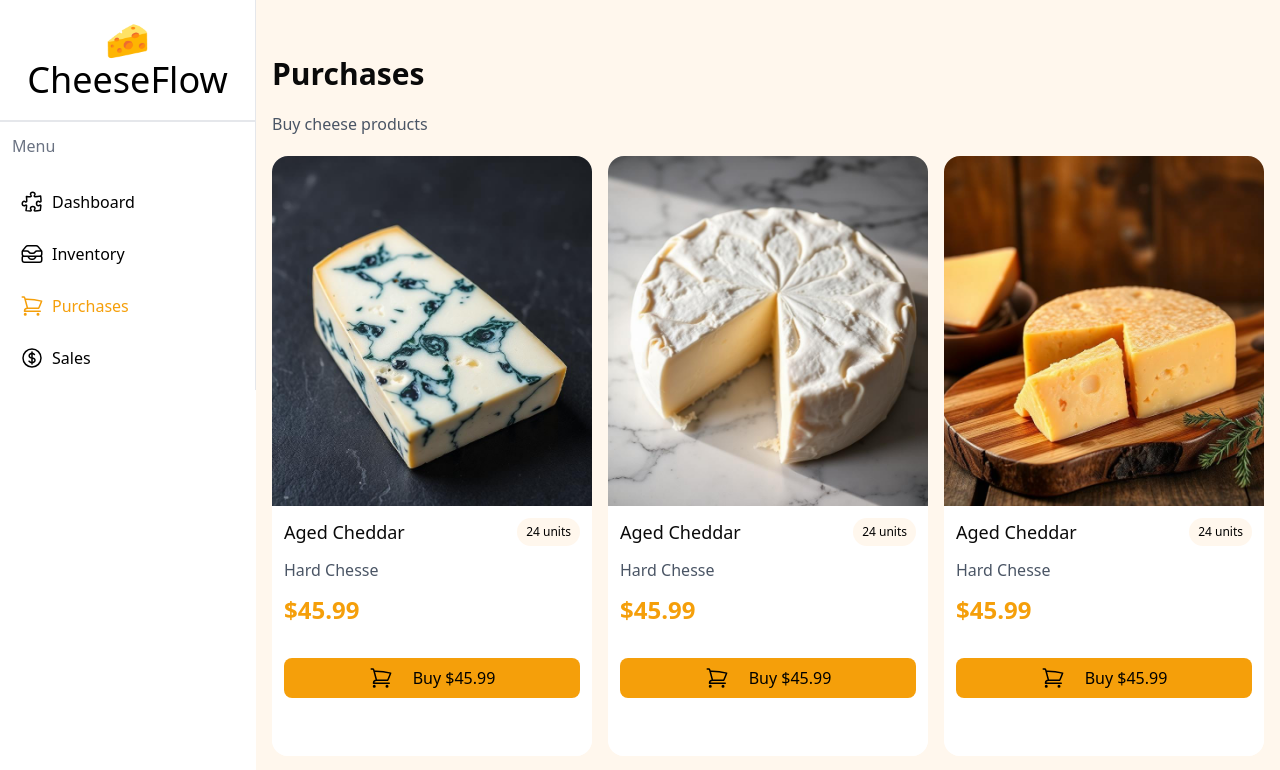
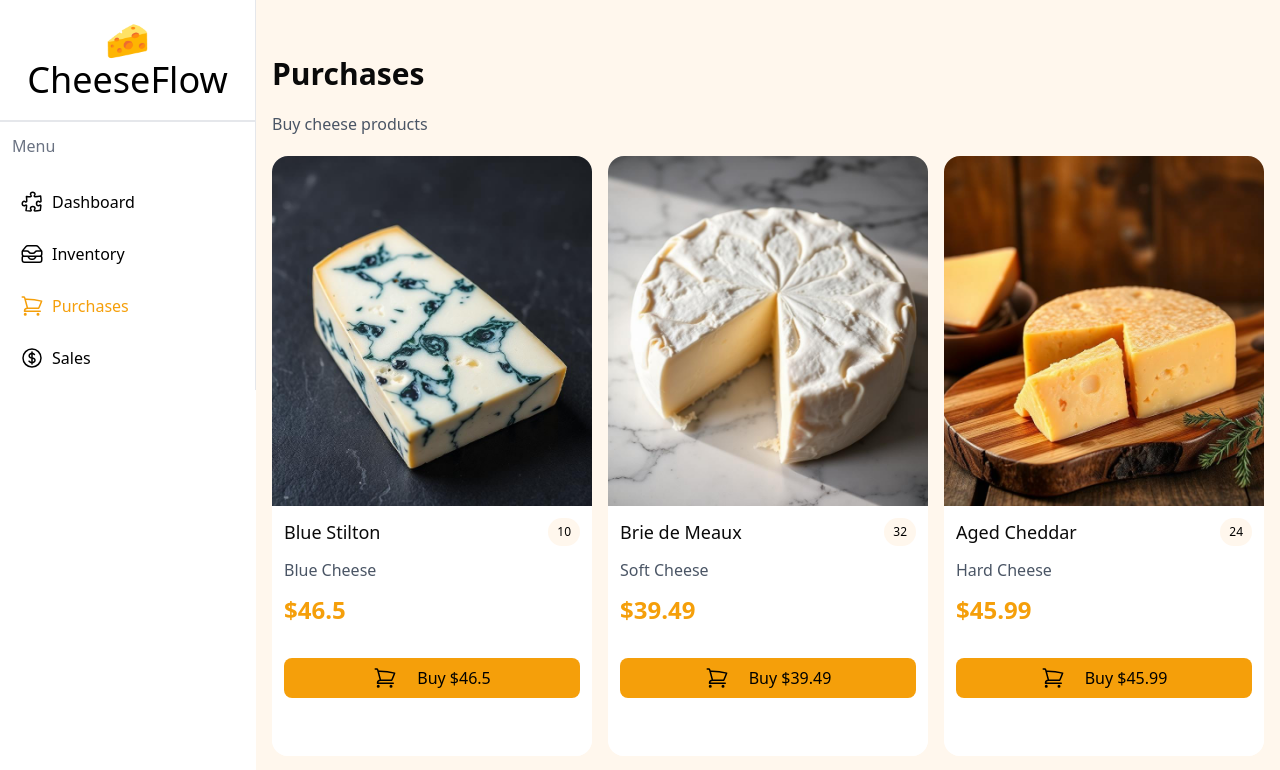
Before and after one commit to armandoherrera125/chesse-frontend, a React (Vite) app: page /purchases in a window 1280 px wide. Shown: the top 770 px of the page. Built offline with nearby package versions, Linux system fonts and the light colour scheme.

Commit message:
checkout completed

```diff
--- a/package.json
+++ b/package.json
@@ -18,10 +18,12 @@
     "class-variance-authority": "^0.7.1",
     "clsx": "^2.1.1",
     "lucide-react": "^0.544.0",
+    "next-themes": "^0.4.6",
     "react": "^19.1.1",
     "react-dom": "^19.1.1",
     "react-redux": "^9.2.0",
     "react-router": "^7.9.3",
+    "sonner": "^2.0.7",
     "tailwind-merge": "^3.3.1",
     "tailwindcss": "^4.1.14"
   },
--- a/src/ChesseApp.tsx
+++ b/src/ChesseApp.tsx
@@ -2,6 +2,7 @@ import { BrowserRouter } from "react-router"
 import { ChesseAppRouter } from "./router/ChesseAppRouter"
 import { Provider } from "react-redux"
 import { store } from "./store/store"
+import { Toaster } from "./components/ui/sonner"
 
 
 export const ChesseApp = () => {
@@ -9,6 +10,7 @@ export const ChesseApp = () => {
         <Provider store={store}>
             <BrowserRouter>
                 <ChesseAppRouter />
+                <Toaster richColors />
             </BrowserRouter>
         </Provider>
     )
--- a/src/chesse/components/PurchaseCard.tsx
+++ b/src/chesse/components/PurchaseCard.tsx
@@ -3,10 +3,18 @@ import { ShoppingCartIcon } from "@heroicons/react/24/outline";
 import { useNavigate } from "react-router";
 
 interface PurchaseCardProps {
-    imgName: string;
+    name: string;
+    type: string;
+    description: string;
+    price: number;
+    unitsAvailable: number;
+    weight: string;
+    country: string;
+    image: string;
+    slug: string;
 }
 
-export const PurchaseCard = ({ imgName }: PurchaseCardProps) => {
+export const PurchaseCard = ({ name, type, description, price, unitsAvailable, weight, country, image, slug, }: PurchaseCardProps) => {
     const navigate = useNavigate();
     return (
         <div className="w-full h-[600px] bg-white rounded-2xl flex flex-col overflow-hidden">
@@ -14,7 +22,7 @@ export const PurchaseCard = ({ imgName }: PurchaseCardProps) => {
             <div className="h-[350px] overflow-hidden">
                 <img
                     className="w-full h-full object-cover transform transition-transform duration-500 hover:scale-110 cursor-pointer"
-                    src={imgName}
+                    src={`${image}`}
                     alt=""
                 />
             </div>
@@ -22,20 +30,20 @@ export const PurchaseCard = ({ imgName }: PurchaseCardProps) => {
             {/* Contenido: ocupa mitad inferior */}
             <div className="h-[250px] bg-white w-full p-3 flex flex-col gap-3">
                 <div className="flex flex-row justify-between w-full">
-                    <h1 className="text-lg font-medium">Aged Cheddar</h1>
-                    <Badge variant="descriptive">24 units</Badge>
+                    <h1 className="text-lg font-medium">{name}</h1>
+                    {
+                        unitsAvailable < 10
+                            ?
+                            <Badge variant="destructive">{unitsAvailable}</Badge>
+                            :
+                            <Badge variant="descriptive">{unitsAvailable}</Badge>
+                    }
                 </div>
-                <h3 className="text-gray-600 font-medium">Hard Chesse</h3>
-                <h2 className="text-strongyellow text-2xl font-extrabold">$45.99</h2>
-                {/* <div className="flex flex-row justify-between w-full">
-
-                    <Button variant='productamount'>-</Button>
-                    <h1 className="text-lg font-medium">1</h1>
-                    <Button variant='productamount'>+</Button>
-                </div> */}
-                <button onClick={() => navigate('/purchases/checkout')} className="mt-5 w-full flex flex-row justify-center items-center gap-5 hover:cursor-pointer rounded-md p-2 text-black bg-strongyellow">
+                <h3 className="text-gray-600 font-medium">{type}</h3>
+                <h2 className="text-strongyellow text-2xl font-extrabold">${price}</h2>
+                <button onClick={() => navigate(`/purchases/checkout/${slug}`)} className="mt-5 w-full flex flex-row justify-center items-center gap-5 hover:cursor-pointer rounded-md p-2 text-black bg-strongyellow">
                     <ShoppingCartIcon className="w-6 h-6 text-black" />
-                    Buy $45.99
+                    Buy ${price}
                 </button>
             </div>
         </div>
--- a/src/chesse/pages/CheckoutPage.tsx
+++ b/src/chesse/pages/CheckoutPage.tsx
@@ -1,10 +1,81 @@
 import { Button } from "@/components/ui/button";
 import { Separator } from "@/components/ui/separator";
+import { cheeses } from "@/data/CheeseList";
 import { ArrowLeftIcon, ShoppingCartIcon } from "@heroicons/react/24/outline"
-import { useNavigate } from "react-router"
+import { useEffect, useState } from "react";
+import { useNavigate, useParams } from "react-router"
+import { toast } from "sonner";
 
 export const CheckoutPage = () => {
+    const { slug } = useParams();
     const navigate = useNavigate();
+    const [checkoutForm, setCheckoutForm] = useState({
+        fullName: '',
+        email: '',
+        phoneNumber: ''
+    });
+    const [calculateValues, setCalculateValues] = useState({
+        amount: 1,
+        subTotal: 0,
+        taxPrice: 0,
+        total: 0
+    });
+    const [productInfo, setProductInfo] = useState({
+        name: '',
+        type: '',
+        description: '',
+        price: 0,
+        unitsAvailable: 0,
+        weight: '',
+        country: '',
+        image: '',
+        slug: ''
+    });
+    const { amount, subTotal, taxPrice, total } = calculateValues;
+    const { fullName, email, phoneNumber } = checkoutForm;
+    const { name, type, description, price, unitsAvailable, weight, country, image } = productInfo;
+    const handleCheckoutForm = (e: React.ChangeEvent<HTMLInputElement>) => {
+        setCheckoutForm({
+            ...checkoutForm,
+            [e.target.name]: e.target.value
+        });
+    }
+    const handlePurchase = () => {
+        navigate('/purchases');
+        toast.success('Purchase completed');
+    }
+
+    useEffect(() => {
+        if (!slug) return;
+        const productData = cheeses.find((item) => item.slug == slug);
+        if (!productData) {
+            navigate('/purchases');
+            return;
+        }
+        setProductInfo({
+            ...productInfo,
+            name: productData.name,
+            type: productData.type,
+            description: productData.description,
+            price: productData.price,
+            unitsAvailable: productData.unitsAvailable,
+            weight: productData.weight,
+            country: productData.country,
+            image: productData.image,
+            slug: productData.slug,
+        })
+        const subTotal = Number((productData?.price * amount).toFixed(2));
+        const taxPrice = Number((subTotal * 0.10).toFixed(2));
+        const total = Number((subTotal + taxPrice).toFixed(2));
+        setCalculateValues({
+            ...calculateValues,
+            subTotal,
+            taxPrice,
+            total
+        });
+    }, [slug, amount]);
+
+
     return (
         <div className="flex flex-col gap-5 md:mt-10 justify-center items-center md:justify-start md:items-start">
             <h1 className="font-bold text-3xl">Checkout</h1>
@@ -15,53 +86,74 @@ export const CheckoutPage = () => {
                     <h1 className="text-xl md:text-2xl font-medium ">Customer Information</h1>
                     <div className="flex flex-col gap-2">
                         <label htmlFor="">Full Name</label>
-                        <input className="w-full bg-orange-50 p-2 rounded-md border border-orange-100" placeholder="John Doe" type="text" />
+                        <input
+                            name="fullName"
+                            value={fullName}
+                            onChange={handleCheckoutForm} className="w-full bg-orange-50 p-2 rounded-md border border-orange-100" placeholder="John Doe" type="text" />
                     </div>
                     <div className="flex flex-col gap-2">
                         <label htmlFor="">Email</label>
-                        <input className="w-full bg-orange-50 p-2 rounded-md border border-orange-100" placeholder="john@example.com" type="text" />
+                        <input
+                            name="email"
+                            value={email}
+                            onChange={handleCheckoutForm} className="w-full bg-orange-50 p-2 rounded-md border border-orange-100" placeholder="john@example.com" type="text" />
                     </div>
 
                     <div className="flex flex-col gap-2">
                         <label htmlFor="">Phone number</label>
-                        <input className="w-full bg-orange-50 p-2 rounded-md border border-orange-100" placeholder="+503 0000-0000" type="text" />
+                        <input
+                            name="phoneNumber"
+                            value={phoneNumber}
+                            onChange={handleCheckoutForm} className="w-full bg-orange-50 p-2 rounded-md border border-orange-100" placeholder="+503 0000-0000" type="text" />
                     </div>
                 </div>
                 <div className="bg-white w-full p-5 rounded-2xl shadow flex flex-col gap-3">
                     <h1 className="text-xl md:text-2xl font-medium ">Order Summary</h1>
                     <div className="flex flex-row gap-3">
-                        <img className="w-[125px] h-[125px] rounded-2xl" src="/cheese-blue.jpg" alt="" />
+                        <img className="w-[125px] h-[125px] rounded-2xl" src={`/${image}`} alt="" />
                         <div className="flex flex-col gap-3">
-                            <h1 className="font-medium text-black">Aged Cheddar</h1>
-                            <h1 className="text-gray-600 font-medium">Hard Cheese</h1>
-                            <h1 className="font-bold text-strongyellow">$45.99</h1>
+                            <h1 className="font-medium text-black">{name}</h1>
+                            <h1 className="text-gray-600 font-medium">{type}</h1>
+                            <h1 className="font-bold text-strongyellow">${price}</h1>
                         </div>
                     </div>
                     <Separator className=" bg-gray-300" />
                     <h2 className="font-medium">Quantity</h2>
                     <div className="flex flex-row justify-start gap-10 items-center">
-                        <Button variant='productamount'>-</Button>
-                        <h1 className="text-lg font-medium">1</h1>
-                        <Button variant='productamount'>+</Button>
-                        <h2 className="font-medium">(24 available)</h2>
+                        <Button
+                            disabled={amount <= 1}
+                            onClick={() => setCalculateValues({
+                                ...calculateValues,
+                                amount: amount - 1
+                            })}
+                            variant='productamount'>-</Button>
+                        <h1 className="text-lg font-medium">{amount}</h1>
+                        <Button onClick={() => setCalculateValues({
+                            ...calculateValues,
+                            amount: amount + 1
+                        })} variant='productamount'>+</Button>
+                        <h2 className="font-medium">{`(${unitsAvailable} available)`}</h2>
                     </div>
                     <Separator className=" bg-gray-300" />
                     <div className="flex flex-col gap-3">
                         <div className="flex flex-row justify-between">
                             <h2 className="font-medium">Subtotal</h2>
-                            <h2 className="font-medium">$45.99</h2>
+                            <h2 className="font-medium">${subTotal}</h2>
                         </div>
                         <div className="flex flex-row justify-between">
                             <h2 className="font-medium">Tax (10%)</h2>
-                            <h2 className="font-medium">$4.60</h2>
+                            <h2 className="font-medium">${taxPrice}</h2>
                         </div>
                     </div>
                     <Separator className=" bg-gray-300" />
                     <div className="flex flex-row justify-between">
                         <h2 className="font-medium">Total</h2>
-                        <h2 className="font-bold text-strongyellow">$50.59</h2>
+                        <h2 className="font-bold text-strongyellow">${total}</h2>
                     </div>
-                    <button className="flex flex-row justify-center items-center gap-5 w-full rounded-md p-2 bg-strongyellow cursor-pointer">
+                    <button
+                        onClick={handlePurchase}
+                        disabled={!fullName.trim() || !email.trim() || !phoneNumber.trim()}
+                        className="flex flex-row justify-center items-center gap-5 w-full rounded-md p-2 bg-strongyellow cursor-pointer disabled:cursor-not-allowed disabled:opacity-50">
                         <ShoppingCartIcon className="w-6 h-6 text-black" />
                         Complete Purchase
                     </button>
--- a/src/chesse/pages/PurchasesPage.tsx
+++ b/src/chesse/pages/PurchasesPage.tsx
@@ -1,3 +1,4 @@
+import { cheeses } from "@/data/CheeseList"
 import { PurchaseCard } from "../components/PurchaseCard"
 
 export const PurchasesPage = () => {
@@ -7,12 +8,9 @@ export const PurchasesPage = () => {
             <h2 className="text-gray-600 font-medium">Buy cheese products</h2>
             {/* Grid para las cards de los productos */}
             <div className="grid grid-cols-1 md:grid-cols-3 w-full gap-4">
-                <PurchaseCard imgName="cheese-blue.jpg" />
-                <PurchaseCard imgName="cheese-brie.jpg" />
-                <PurchaseCard imgName="cheese-cheddar.jpg" />
-                <PurchaseCard imgName="cheese-gouda.jpg" />
-                <PurchaseCard imgName="cheese-mozzarella.jpg" />
-                <PurchaseCard imgName="cheese-parmesan.jpg" />
+                {
+                    cheeses.map((cheeseItem) => <PurchaseCard key={cheeseItem.id} {...cheeseItem} />)
+                }
             </div>
         </div>
     )
--- a/src/chesse/router/ChesseRouter.tsx
+++ b/src/chesse/router/ChesseRouter.tsx
@@ -19,7 +19,7 @@ export const ChesseRouter = () => {
                 <Route path="/inventory/edit/:id" element={<EditProduct />} />
                 <Route path="/inventory/delete/:id" element={<DeleteProduct />} />
                 <Route path="/purchases" element={<PurchasesPage />} />
-                <Route path="/purchases/checkout" element={<CheckoutPage />} />
+                <Route path="/purchases/checkout/:slug" element={<CheckoutPage />} />
                 <Route path="/sales" element={<SalesPage />} />
                 <Route path="*" element={<Navigate to='/' />} />
             </Route>
--- /dev/null
+++ b/src/components/ui/sonner.tsx
@@ -0,0 +1,23 @@
+import { useTheme } from "next-themes"
+import { Toaster as Sonner, ToasterProps } from "sonner"
+
+const Toaster = ({ ...props }: ToasterProps) => {
+  const { theme = "system" } = useTheme()
+
+  return (
+    <Sonner
+      theme={theme as ToasterProps["theme"]}
+      className="toaster group"
+      style={
+        {
+          "--normal-bg": "var(--popover)",
+          "--normal-text": "var(--popover-foreground)",
+          "--normal-border": "var(--border)",
+        } as React.CSSProperties
+      }
+      {...props}
+    />
+  )
+}
+
+export { Toaster }
--- /dev/null
+++ b/src/data/CheeseList.ts
@@ -0,0 +1,74 @@
+export const cheeses = [
+    {
+        id: 1,
+        name: "Blue Stilton",
+        type: "Blue Cheese",
+        description: "Rich and creamy English blue cheese with a strong, complex flavor.",
+        price: 46.50,
+        unitsAvailable: 10,
+        weight: "200g",
+        country: "England",
+        image: "cheese-blue.jpg",
+        slug: "blue-stilton"
+    },
+    {
+        id: 2,
+        name: "Brie de Meaux",
+        type: "Soft Cheese",
+        description: "Creamy and buttery with a delicate earthy aroma, perfect for crackers or fruit.",
+        price: 39.49,
+        unitsAvailable: 32,
+        weight: "250g",
+        country: "France",
+        image: "cheese-brie.jpg",
+        slug: "brie-de-meaux"
+    },
+    {
+        id: 3,
+        name: "Aged Cheddar",
+        type: "Hard Cheese",
+        description: "Rich and sharp flavor with a crumbly texture, aged for over 12 months.",
+        price: 45.99,
+        unitsAvailable: 24,
+        weight: "200g",
+        country: "England",
+        image: "cheese-cheddar.jpg",
+        slug: "aged-cheddar"
+    },
+    {
+        id: 4,
+        name: "Gouda Premium",
+        type: "Semi-Hard Cheese",
+        description: "Smooth and sweet with a caramel-like finish, made from cow’s milk.",
+        price: 42.75,
+        unitsAvailable: 20,
+        weight: "300g",
+        country: "Netherlands",
+        image: "cheese-gouda.jpg",
+        slug: "gouda-premium"
+    },
+    {
+        id: 5,
+        name: "Mozzarella di Bufala",
+        type: "Soft Cheese",
+        description: "Fresh Italian cheese made from buffalo milk, mild and slightly tangy.",
+        price: 37.99,
+        unitsAvailable: 30,
+        weight: "250g",
+        country: "Italy",
+        image: "cheese-mozzarella.jpg",
+        slug: "mozzarella-di-bufala"
+    },
+    {
+        id: 6,
+        name: "Parmesan Reggiano",
+        type: "Hard Cheese",
+        description: "Granular and nutty flavor, aged for 24 months for maximum intensity.",
+        price: 49.99,
+        unitsAvailable: 18,
+        weight: "250g",
+        country: "Italy",
+        image: "cheese-parmesan.jpg",
+        slug: "parmesan-reggiano"
+    }
+];
```
Also changed, not shown: 1 other file (tests, documents, lock files or other folders).
